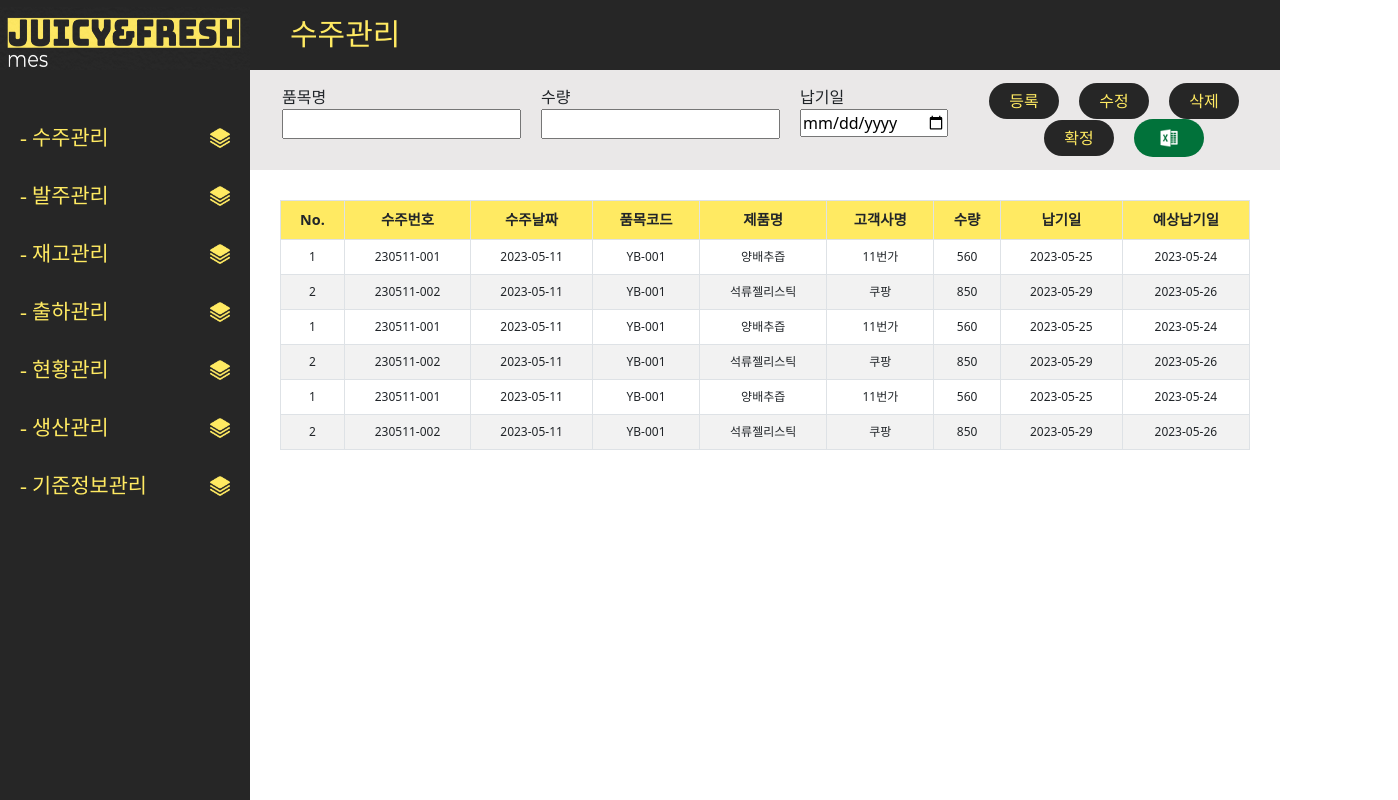
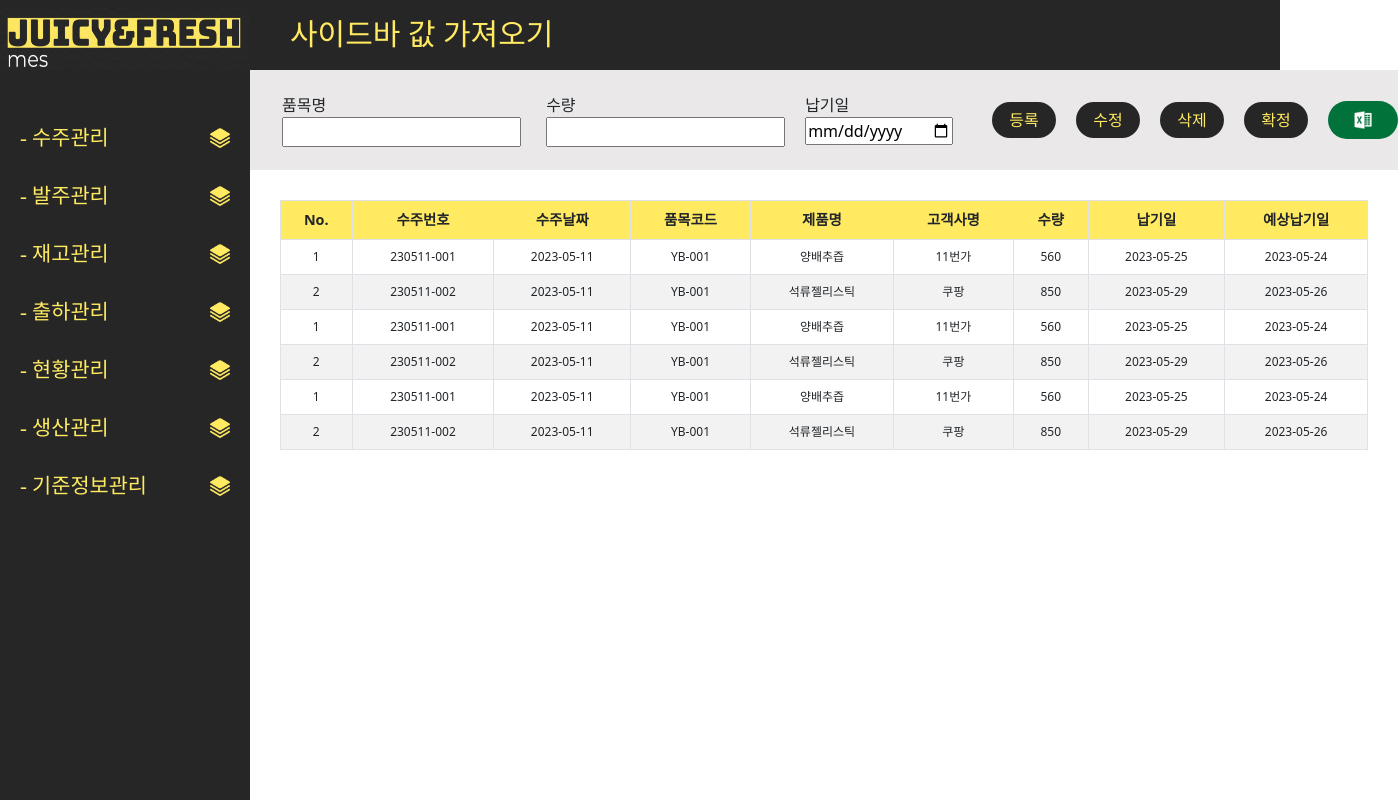
Before and after one commit to silverwest-k/JUICYFRESH, a React (Create React App) app: page /obtain in a window 1280 px wide. Shown: the whole page, 1398 px wide, since content can reach past the window. Built offline with nearby package versions, Linux system fonts and the light colour scheme; a web font is replaced by a local one.

Commit message:
엑셀 안됨 힝구리퐁퐁

```diff
--- a/package.json
+++ b/package.json
@@ -12,7 +12,8 @@
     "react-dom": "^18.2.0",
     "react-router-dom": "^6.11.1",
     "react-scripts": "5.0.1",
-    "web-vitals": "^2.1.4"
+    "web-vitals": "^2.1.4",
+    "xlsx": "^0.18.5"
   },
   "scripts": {
     "start": "react-scripts start",
--- a/src/App.css
+++ b/src/App.css
@@ -104,13 +104,14 @@ button.accordion-button {
     height: 100px;
 }
 
-.info ul {
+.inputArea ul {
     display: flex;
     flex-direction: row;
     justify-content: center;
+    margin-bottom: 0;
 }
 
-.info li {
+.inputArea li {
     font-size: 1rem;
     list-style: none;
     margin-right: 20px;
@@ -129,12 +130,7 @@ div.dropdown-menu {
     --bs-dropdown-link-hover-bg: #ffea62;
 }
 
-.buttonArea {
-    width: 40%;
-    text-align: center;
-}
-
-.buttonArea button {
+.inputArea button {
     margin-right: 20px;
     background-color: #262626;
     color: #ffea62;
--- a/src/components/Header.jsx
+++ b/src/components/Header.jsx
@@ -4,7 +4,7 @@ function Header() {
     return (
         <div className="headerNav">
             <img src={logo}/>
-            <p>수주관리</p>
+            <p>사이드바 값 가져오기</p>
         </div>
     )
 }
--- a/src/components/Obtain.jsx
+++ b/src/components/Obtain.jsx
@@ -1,28 +1,36 @@
 import 'bootstrap/dist/css/bootstrap.min.css';
 import {Button} from "react-bootstrap";
 import Table from "react-bootstrap/Table";
+import * as xlsx from "xlsx";
 
 // 수주관리
 function Obtain() {
 
+  // 엑셀 다운받기 함수
+  const excelDownload = (arr) => {
+    const ws = xlsx.utils.aoa_to_sheet(arr);
+    const wb = xlsx.utils.book_new();
+
+    xlsx.utils.book_append_sheet(wb, ws, "sheet1");
+    xlsx.writeFile(wb, `수주관리_${Date.now()}.xlsx`);
+  };
+
   return(
       <>
       <div className="inputArea">
-        <div className="info">
           <ul>
             <li>품목명 <input/></li>
             <li>수량 <input/></li>
             <li>납기일 <input type="date"/></li>
           </ul>
-        </div>
 
-        <div className="buttonArea">
           <Button variant="primary">등록</Button>
           <Button variant="primary">수정</Button>
           <Button variant="primary">삭제</Button>
           <Button variant="primary">확정</Button>
-          <img className="excel-icon" src={require('../img/excel.jpeg')} />
-        </div>
+            <img className="excel-icon" src={require('../img/excel.jpeg')}
+                 onClick={()=> excelDownload(Table)}
+            />
       </div>
 
      <div className="outputArea">
--- a/src/components/Obtainview.jsx
+++ b/src/components/Obtainview.jsx
@@ -2,14 +2,21 @@ import 'bootstrap/dist/css/bootstrap.min.css';
 import {Button} from "react-bootstrap";
 import Table from "react-bootstrap/Table";
 import Dropdown from 'react-bootstrap/Dropdown';
+import {useState} from "react";
 
 // 수주현황
 function Obtainview() {
 
+  const [selectMenu, setSelectMenu] = useState();
+  const handleMenu = (e) => {
+    const menu = e.target.textContent;
+    setSelectMenu(menu)
+    console.log(menu);
+  }
+
   return(
       <>
         <div className="inputArea">
-          <div className="info">
 
             <ul>
               <li>
@@ -19,9 +26,9 @@ function Obtainview() {
                   </Dropdown.Toggle>
 
                   <Dropdown.Menu>
-                    <Dropdown.Item>제품명</Dropdown.Item>
-                    <Dropdown.Item>업체명</Dropdown.Item>
-                    <Dropdown.Item>전 체</Dropdown.Item>
+                    <Dropdown.Item onClick={handleMenu}>제품명</Dropdown.Item>
+                    <Dropdown.Item onClick={handleMenu}>업체명</Dropdown.Item>
+                    <Dropdown.Item onClick={handleMenu}>전 체</Dropdown.Item>
                   </Dropdown.Menu>
                 </Dropdown>
               </li>
@@ -29,12 +36,9 @@ function Obtainview() {
               <li>납기일 <input type="date"/></li>
               <li> ~ <input type="date"/></li>
             </ul>
-          </div>
 
-          <div className="buttonArea">
             <Button variant="primary">조회</Button>
             <img className="excel-icon" src={require('../img/excel.jpeg')} />
-          </div>
         </div>
 
         <div className="outputArea">
--- a/src/components/Orderview.jsx
+++ b/src/components/Orderview.jsx
@@ -6,10 +6,9 @@ import Dropdown from 'react-bootstrap/Dropdown';
 // 발주현황
 function Orderview() {
 
-  return(
+    return (
         <>
             <div className="inputArea">
-          <div className="info">
 
                 <ul>
                     <li>
@@ -42,12 +41,9 @@ function Orderview() {
                     <li><input type="date"/></li>
                     <li> ~ <input type="date"/></li>
                 </ul>
-          </div>
 
-          <div className="buttonArea">
                 <Button variant="primary">조회</Button>
-            <img className="excel-icon" src={require('../img/excel.jpeg')} />
-          </div>
+                <img className="excel-icon" src={require('../img/excel.jpeg')}/>
             </div>
 
             <div className="outputArea">
--- a/src/components/Sidebar.jsx
+++ b/src/components/Sidebar.jsx
@@ -1,7 +1,14 @@
 import {Link} from "react-router-dom";
 import Accordion from 'react-bootstrap/Accordion';
+import {useState} from "react";
 
 function Sidebar() {
+
+    const [selectMenu, setSelectMenu] = useState();
+    const handleMenu = (e) => {
+        const menu = e.target.textContent;
+        setSelectMenu(menu)
+    }
 
     return (
         <div className="sideBar">
@@ -10,13 +17,13 @@ function Sidebar() {
             <Accordion className="accordion accordion-flush">
                 <Accordion.Item eventKey="0">
                     <Accordion.Header> - 수주관리</Accordion.Header>
-                        <Link to="/obtain"><Accordion.Body>수주관리</Accordion.Body></Link>
-                        <Link to="/obtainview"><Accordion.Body>수주현황</Accordion.Body></Link>
+                    <Link to="/obtain"><Accordion.Body onClick={handleMenu}>수주관리</Accordion.Body></Link>
+                    <Link to="/obtainview"><Accordion.Body onClick={handleMenu}>수주현황</Accordion.Body></Link>
                 </Accordion.Item>
 
                 <Accordion.Item eventKey="1" className="accordion accordion-flush">
                     <Accordion.Header> - 발주관리</Accordion.Header>
-                        <Link to="/orderview"><Accordion.Body>원자재발주현황</Accordion.Body></Link>
+                    <Link to="/orderview"><Accordion.Body onClick={handleMenu}>원자재발주현황</Accordion.Body></Link>
                 </Accordion.Item>
 
                 <Accordion.Item eventKey="2" className="accordion accordion-flush">
```
Also changed, not shown: public/manifest.json, 1 other file (tests, documents, lock files or other folders). Lines whose indentation alone changed are shown as unchanged.
